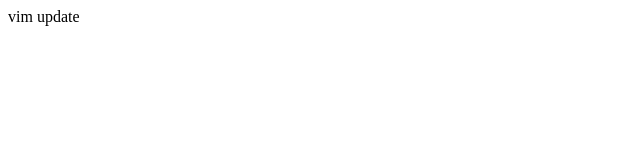
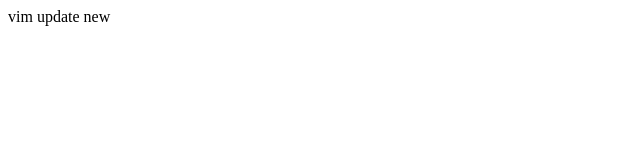
Before and after one commit to AnhTuNguyen0610/my-website, a plain HTML site: page test-vim.html in a window 1280 px wide. Shown: the full height of the page, 0-640 px from the left. Drawn offline with Linux system fonts and the light colour scheme.

Commit message:
update file

```diff
--- a/test-vim.html
+++ b/test-vim.html
@@ -5,6 +5,6 @@
     <title>Document</title>
 </head>
 <body>
-    vim update
+    vim update new
 </body>
 </html>
```
